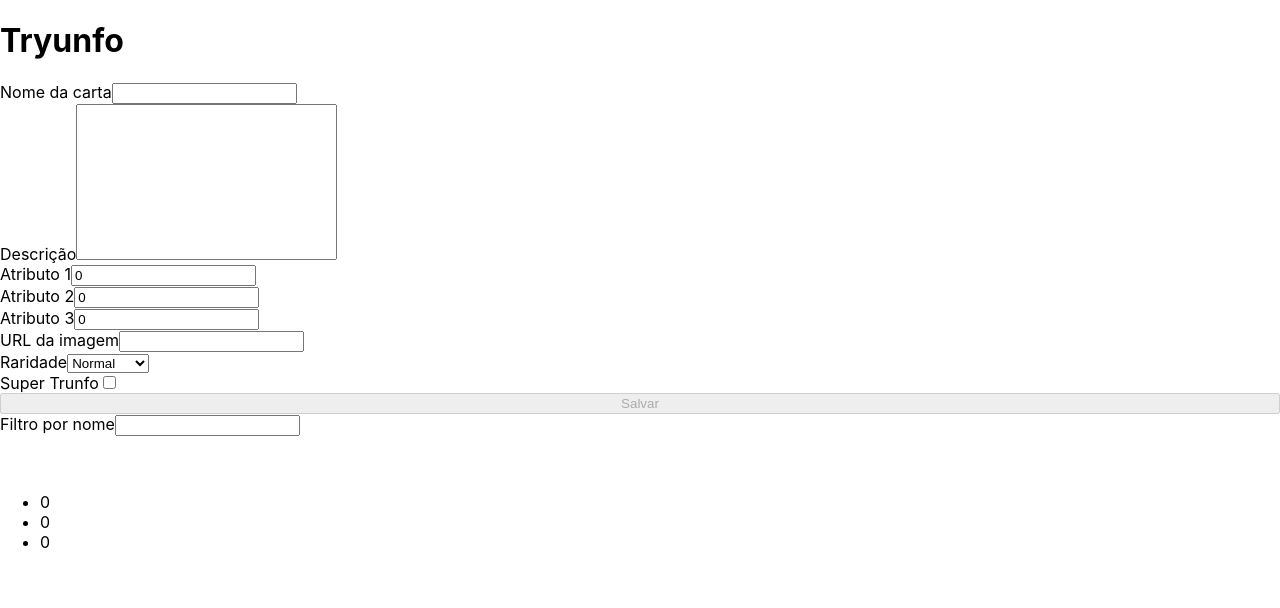
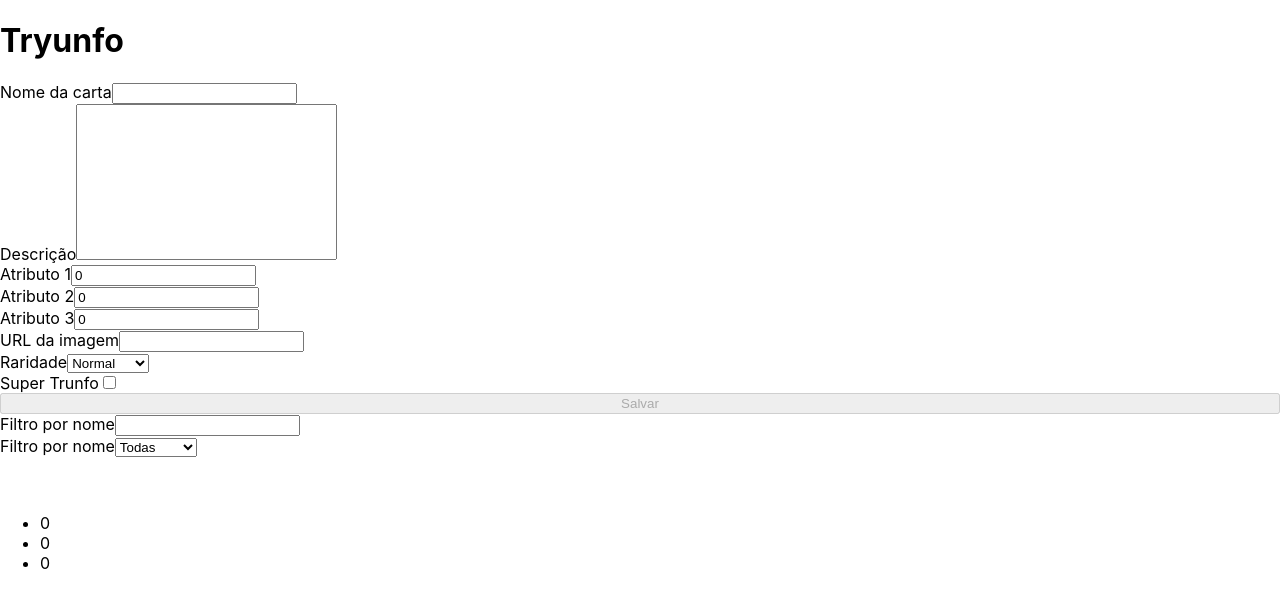
Before and after one commit to barbarazaidan/trybe-projeto-09-Tryunfo, a React (Create React App) app: page / in a window 1280 px wide. Shown: the top 608 px of the page. Built offline with nearby package versions, Linux system fonts and the light colour scheme.

Commit message:
finaliza requisito 11

```diff
--- a/src/App.js
+++ b/src/App.js
@@ -141,10 +141,24 @@ class App extends React.Component {
 
   filterCards(event) {
     const { cardsBackup } = this.state;
-    const { value } = event.target;
-    const cardsFiltered = cardsBackup.filter(
-      ({ cardName }) => cardName.includes(value) === true,
-    );
+    const { value, type } = event.target;
+
+    let cardsFiltered;
+
+    if (type !== 'select-one') {
+      cardsFiltered = cardsBackup.filter(
+        ({ cardName }) => cardName.includes(value) === true,
+      );
+    }
+
+    if (type === 'select-one' && value !== 'todas') {
+      cardsFiltered = cardsBackup.filter(
+        ({ cardRare }) => cardRare === value,
+      );
+    } else {
+      cardsFiltered = cardsBackup;
+    }
+
     this.setState(
       { cardsFilteredName: cardsFiltered },
       this.validationShowCards,
@@ -159,8 +173,6 @@ class App extends React.Component {
       this.setState({ cardsSaved: cardsBackup });
     }
   }
-
-  // ----------------------------------------------------------------------------------------------------------------
 
   render() {
     const {
@@ -208,9 +220,8 @@ class App extends React.Component {
         <ul>
           {cardsSaved.map((card) => ( // apesar de ter várias linhas, este é um retorno implícito, pois tudo cabe em uma única linha, se eu quiser
             <li key={ card.cardName }>
-              <Card
-                { ...card } // isto faz com que todas as propriedades do objeto card sejam 'jogadas no componente Card e como as chaves e os valores possuem o mesmo nome, não dá erro na aplicação.
-              />
+              {/* o spred abaixo faz com que todas as propriedades do objeto card sejam 'jogadas no componente Card e como as chaves e os valores possuem o mesmo nome, não dá erro na aplicação. */}
+              <Card { ...card } />
               <button
                 type="button"
                 data-testid="delete-button"
--- a/src/components/Form.jsx
+++ b/src/components/Form.jsx
@@ -142,6 +142,20 @@ class Form extends React.Component {
             onChange={ filterCards }
           />
         </label>
+        <label htmlFor="rareFilter">
+          Filtro por nome
+          <select
+            name="rareFilter"
+            data-testid="rare-filter"
+            defaultValue="todas"
+            onChange={ filterCards }
+          >
+            <option value="todas">Todas</option>
+            <option value="normal">Normal</option>
+            <option value="raro">Raro</option>
+            <option value="muito raro">Muito raro</option>
+          </select>
+        </label>
       </form>
     );
   }
```
